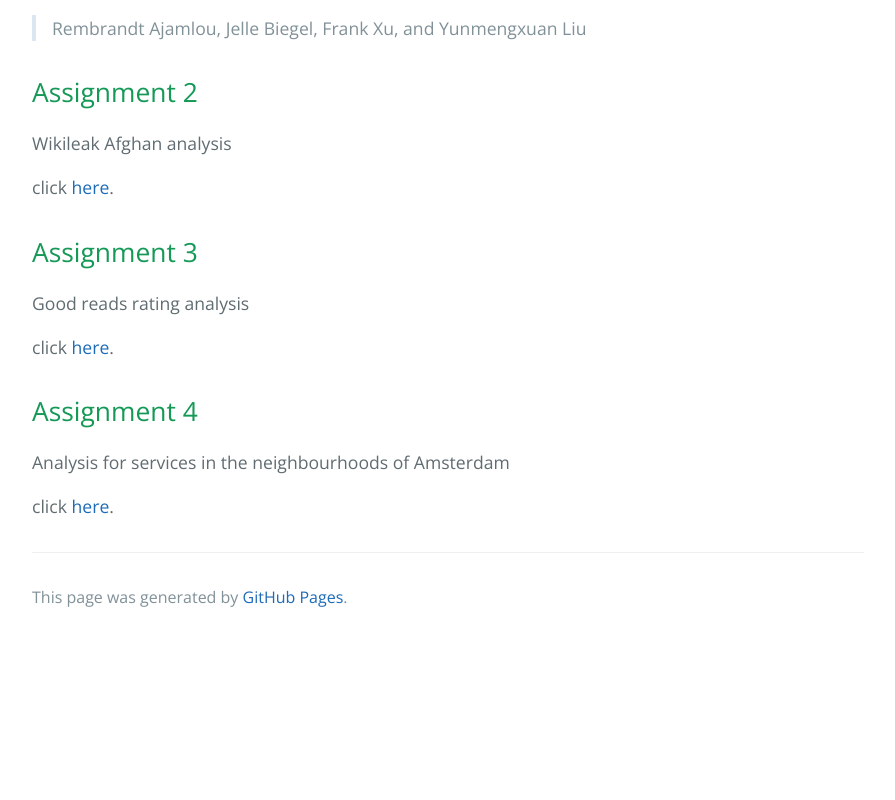
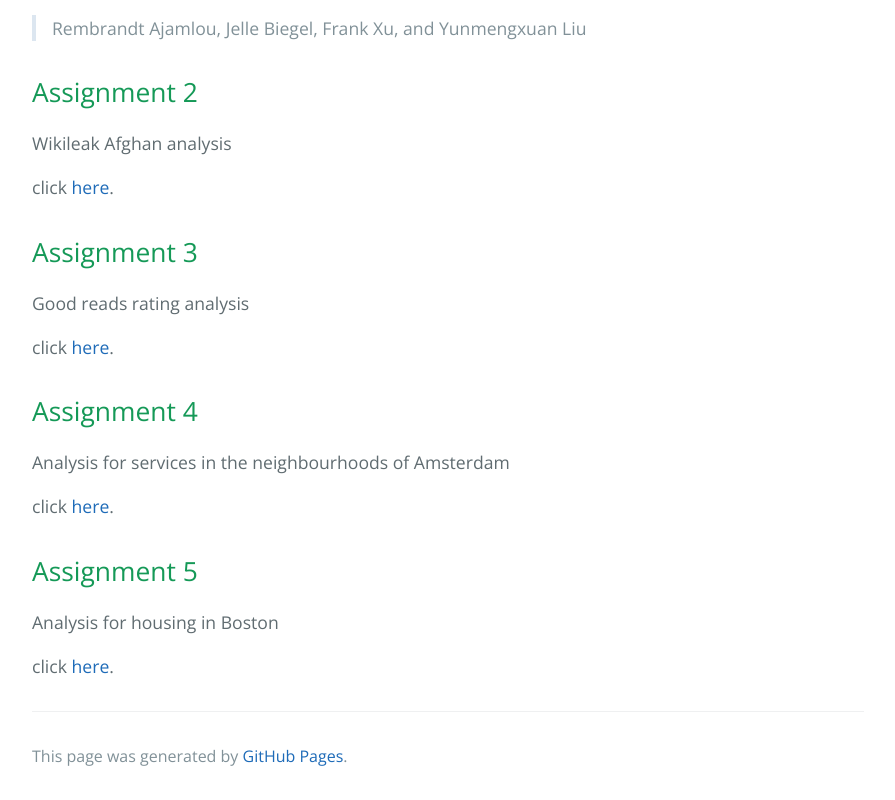
Before and after one commit to Franxuante/metdata1, a website: page index.html in a window 1280 px wide. Shown: the part 378-1178 px from the top of the page, without its empty margins (192-1087 px from the left). Before the commit the page ends 1019 px from the top, so only its background shows below. Drawn offline with nearby package versions, Linux system fonts and the light colour scheme.

Commit message:
Update index.html

```diff
--- a/index.html
+++ b/index.html
@@ -43,6 +43,13 @@
 
        <p>click <a href="./assignment_4.html">here</a>.</p>
 
+       <h2>
+       <a id="user-content-header-2" class="anchor" href="#header-2" aria-hidden="true"><span class="octicon octicon-link"></span></a>Assignment 5</h2>
+
+       <p>Analysis for housing in Boston </p>
+
+       <p>click <a href="./Assignment_5.html">here</a>.</p>
+
 
       <footer class="site-footer">
         <span class="site-footer-credits">This page was generated by <a href="https://pages.github.com">GitHub Pages</a>.</span>
```
